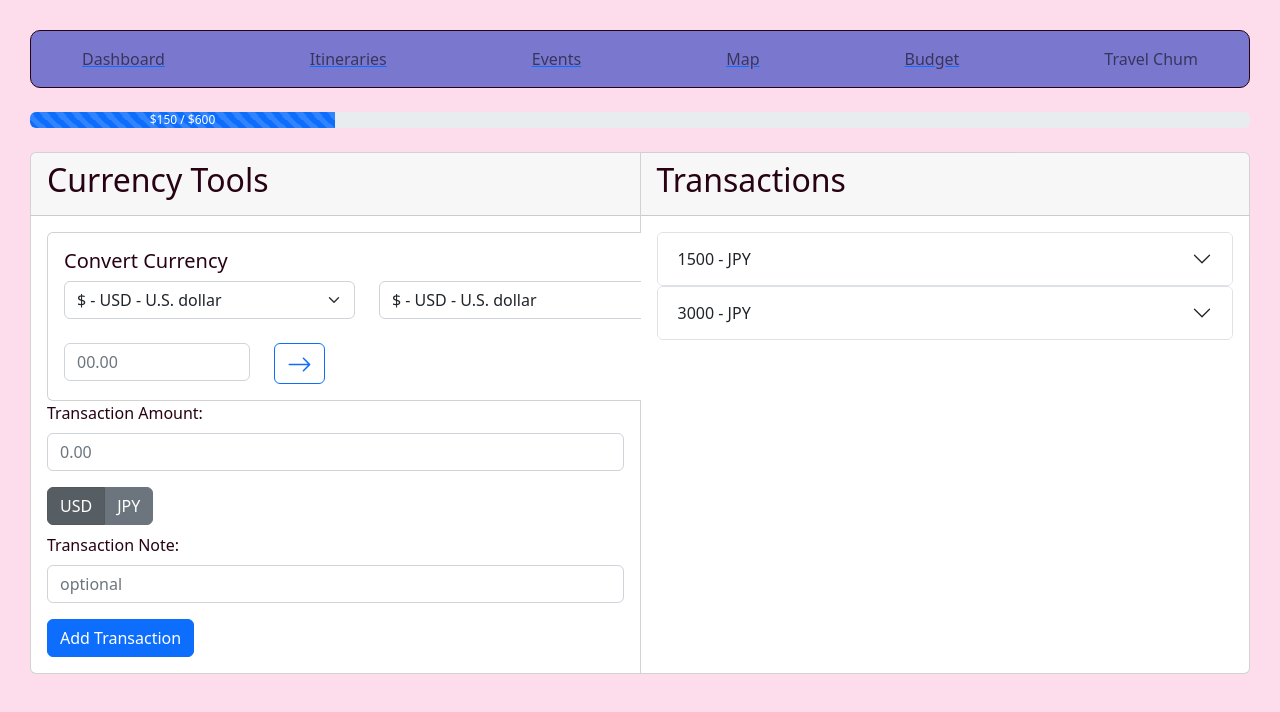
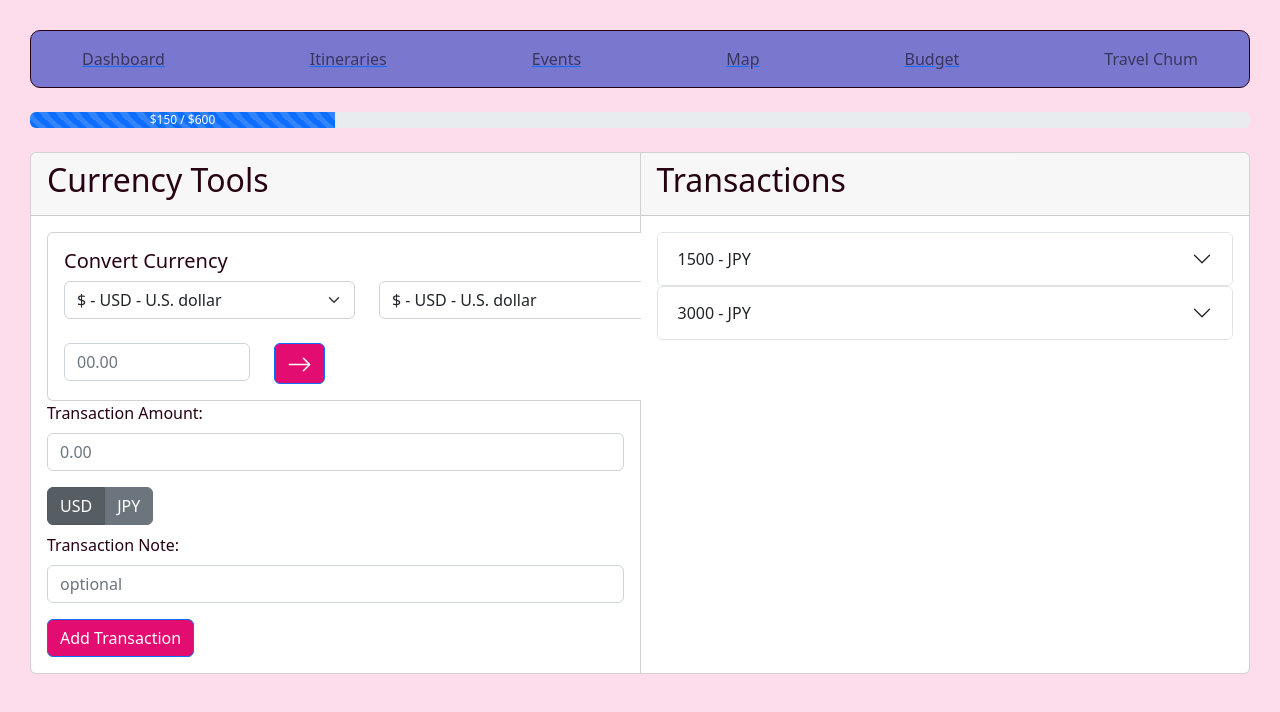
Before and after one commit to yumejensen/greenfield-budget-planner, a React app: page /budget in a window 1280 px wide. Shown: the top 712 px of the page. Built offline with nearby package versions, Linux system fonts and the light colour scheme; no server answers.

Commit message:
Updated button with class for css

```diff
--- a/src/client/components/budget-components/AddTransaction.jsx
+++ b/src/client/components/budget-components/AddTransaction.jsx
@@ -67,7 +67,11 @@ function AddTransaction(props){
         <Form.Control type="details" placeholder="optional" />
       </Form.Group>
 
-      <Button variant="primary" type="submit">
+      <Button
+        variant="primary"
+        type="submit"
+        className="buttons"
+      >
         Add Transaction
       </Button>
     </Form>
--- a/src/client/components/budget-components/CurrencyConversion.jsx
+++ b/src/client/components/budget-components/CurrencyConversion.jsx
@@ -87,7 +87,10 @@ const CurrencyConversion = (props) => {
               <Form.Control placeholder="00.00" type="number" onChange={handleAmountChange}/>
             </Col>
             <Col>
-              <Button variant="outline-primary" onClick={handleClick}>
+              <Button
+                onClick={handleClick}
+                className="buttons"
+              >
                 <svg xmlns="http://www.w3.org/2000/svg" width="25" height="25" fill="currentColor" className="bi bi-arrow-right" viewBox="0 0 16 16">
                   <path fillRule="evenodd" d="M1 8a.5.5 0 0 1 .5-.5h11.793l-3.147-3.146a.5.5 0 0 1 .708-.708l4 4a.5.5 0 0 1 0 .708l-4 4a.5.5 0 0 1-.708-.708L13.293 8.5H1.5A.5.5 0 0 1 1 8"/>
                 </svg>
```
